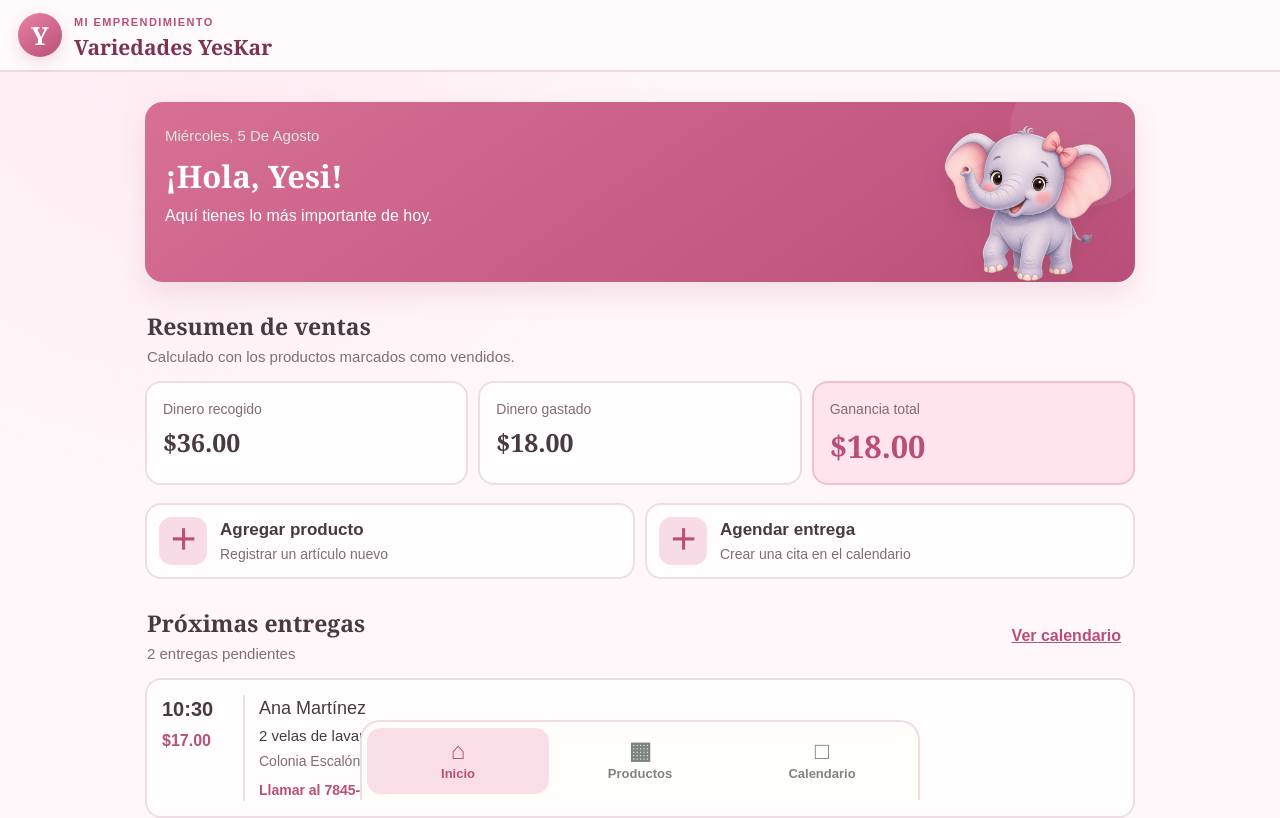
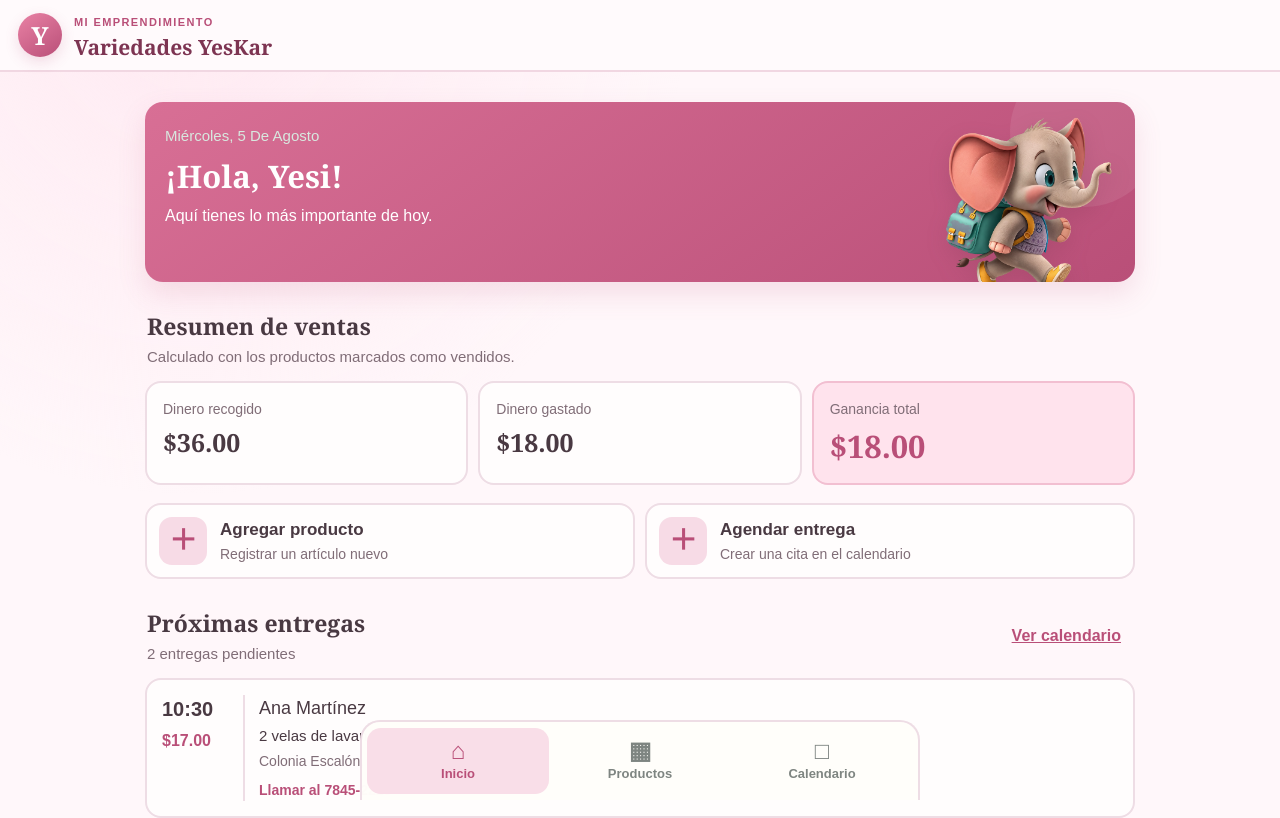
Before and after one commit to KarlaFuentesPerla/Inventario-Yeskar, a Next.js app: page / in a window 1280 px wide. Shown: the top 818 px of the page. Built offline with nearby package versions, Linux system fonts and the light colour scheme.

Commit message:
Replace mascot with provided elephant

```diff
--- a/app/page.tsx
+++ b/app/page.tsx
@@ -67,7 +67,7 @@ export default function Home(){
     <header className="topbar"><div className="brand-mark">Y</div><div><span className="eyebrow">MI EMPRENDIMIENTO</span><h1>Variedades YesKar</h1></div></header>
     <div className="content">
       {tab==="inicio"&&<>
-        <section className="welcome"><div className="welcome-copy"><p>{fullDate(isoDate(now))}</p><h2>¡Hola, Yesi!</h2><span>Aquí tienes lo más importante de hoy.</span></div><img className="mascot" src="/images/yeskar-elephant.png" alt="Elefantita, mascota de Variedades YesKar"/></section>
+        <section className="welcome"><div className="welcome-copy"><p>{fullDate(isoDate(now))}</p><h2>¡Hola, Yesi!</h2><span>Aquí tienes lo más importante de hoy.</span></div><img className="mascot" src="/images/yeskar-elephant-v2.png" alt="Elefantito con mochila, mascota de Variedades YesKar"/></section>
         <section className="section-title"><h2>Resumen de ventas</h2><p>Calculado con los productos marcados como vendidos.</p></section>
         <div className="money-grid"><article><span>Dinero recogido</span><strong>{money(revenue)}</strong></article><article><span>Dinero gastado</span><strong>{money(invested)}</strong></article><article className="profit"><span>Ganancia total</span><strong>{money(profit)}</strong></article></div>
         <div className="home-actions"><button onClick={()=>{setEditing(null);setModal("product")}}><b>＋</b><span><strong>Agregar producto</strong><small>Registrar un artículo nuevo</small></span></button><button onClick={()=>openDelivery(isoDate(now))}><b>＋</b><span><strong>Agendar entrega</strong><small>Crear una cita en el calendario</small></span></button></div>
```
Also changed, not shown: public/images/yeskar-elephant-v2.png (added).
